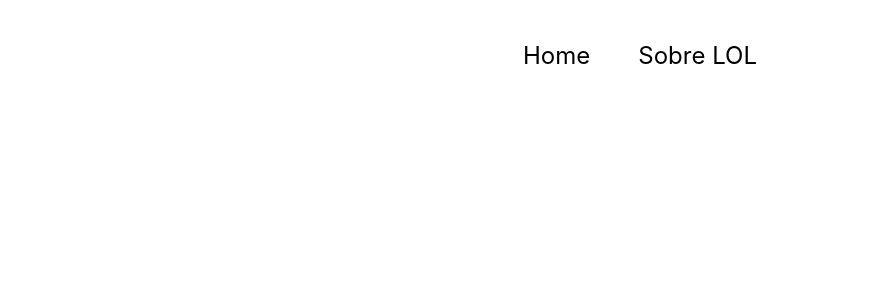
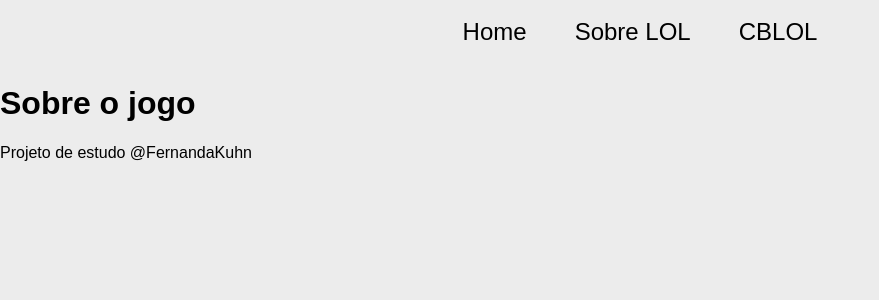
Before and after one commit to FernandaKuhn/HISTOLEAGUE, a JavaScript app: page /cblol in a window 1280 px wide. Before the commit this address had no page. Shown: the top 300 px of the page, without its empty margins (0-879 px from the left). Built offline with nearby package versions, Linux system fonts and the light colour scheme; the HTML template or start-up script is replaced by a standard one.

Commit message:
fix/font-family

```diff
--- a/src/App.js
+++ b/src/App.js
@@ -2,6 +2,8 @@ import { BrowserRouter, Route, Routes } from "react-router-dom"
 import AboutLol from "./pages/aboutLOL";
 import Home from "./pages/home";
 import NavBar from "./components/navbar";
+import Footer from "components/footer";
+import Cblol from "pages/cblol";
 
 function App() {
   return (
@@ -9,8 +11,10 @@ function App() {
       <NavBar />
       <Routes>
         <Route path="/" element={<Home />} />
+        <Route path="/cblol" element={<Cblol />} />
         <Route path="/aboutlol" element={<AboutLol />} />
       </Routes>
+      <Footer />
     </BrowserRouter>
   );
 }
--- a/src/components/Teams/teams.module.css
+++ b/src/components/Teams/teams.module.css
@@ -8,7 +8,7 @@
     align-items: center;
     background: white;
     box-shadow: 5px 5px 15px rgba(0, 0, 0, 0.08);
-    border-radius: 0px 0px 10px 10px;
+    border-radius:  10px;
     padding: 1rem 0.5rem;
     transition: transform 0.2s;
 }
--- a/src/components/banner/Banner.module.css
+++ b/src/components/banner/Banner.module.css
@@ -13,6 +13,7 @@
   width: 100%;
   position: relative;
   padding: 1rem;
+
 }
 
 .carousel {
--- /dev/null
+++ b/src/components/footer/Footer.modules.css
@@ -0,0 +1,7 @@
+.footer{
+    background-color: black;
+    color: aliceblue;
+    display: center;
+    text-align: center;
+    padding: 1rem;
+}
--- /dev/null
+++ b/src/components/footer/index.js
@@ -0,0 +1,10 @@
+import styles from "./Footer.modules.css"
+
+
+export default function Footer() {
+    return (
+        <div className={styles.footer}>
+            <p>Projeto de estudo @FernandaKuhn </p>
+        </div>
+    )
+}
--- a/src/components/navbar/NavBar.module.css
+++ b/src/components/navbar/NavBar.module.css
@@ -1,5 +1,5 @@
 .navegacao {
-    height: 112px;
+    height: 4rem;
     display: flex;
     justify-content: center;
     align-items: center;
--- a/src/components/navbar/index.js
+++ b/src/components/navbar/index.js
@@ -15,6 +15,9 @@ export default function NavBar() {
                 <Link className={styles.link} to="/aboutlol">
                     Sobre LOL
                 </Link>
+                <Link className={styles.link} to="/cblol">
+                     CBLOL
+                </Link>
             </nav>
         </header>
     )
--- a/src/index.css
+++ b/src/index.css
@@ -1,10 +1,10 @@
 body {
   margin: 0;
-  font-family: -apple-system, BlinkMacSystemFont, 'Segoe UI', 'Roboto', 'Oxygen',
-    'Ubuntu', 'Cantarell', 'Fira Sans', 'Droid Sans', 'Helvetica Neue',
-    sans-serif;
+  font-family: sans-serif;
   -webkit-font-smoothing: antialiased;
   -moz-osx-font-smoothing: grayscale;
+  background-color: rgb(236, 236, 236);
+
 }
 
 code {
--- /dev/null
+++ b/src/pages/cblol/index.js
@@ -0,0 +1,8 @@
+
+
+
+export default function Cblol() {
+    return (
+        <h1>Sobre o jogo</h1>
+    )
+}
--- a/src/pages/home/Home.module.css
+++ b/src/pages/home/Home.module.css
@@ -4,10 +4,11 @@
     justify-content: center;
     flex-wrap: wrap;
     gap: 1.5rem;
+    padding: 0.3 rem;
 }
 
 .description {
-    font-size: 1rem;
+    font-size: 1.2em;
     color: #313131;
     max-width: 700px;
     margin: 0 auto 2rem;
--- a/src/pages/home/index.js
+++ b/src/pages/home/index.js
@@ -22,6 +22,7 @@ export default function Home() {
                     </li>
                 ))}
             </ul>
+
         </main>
 
     )
```
